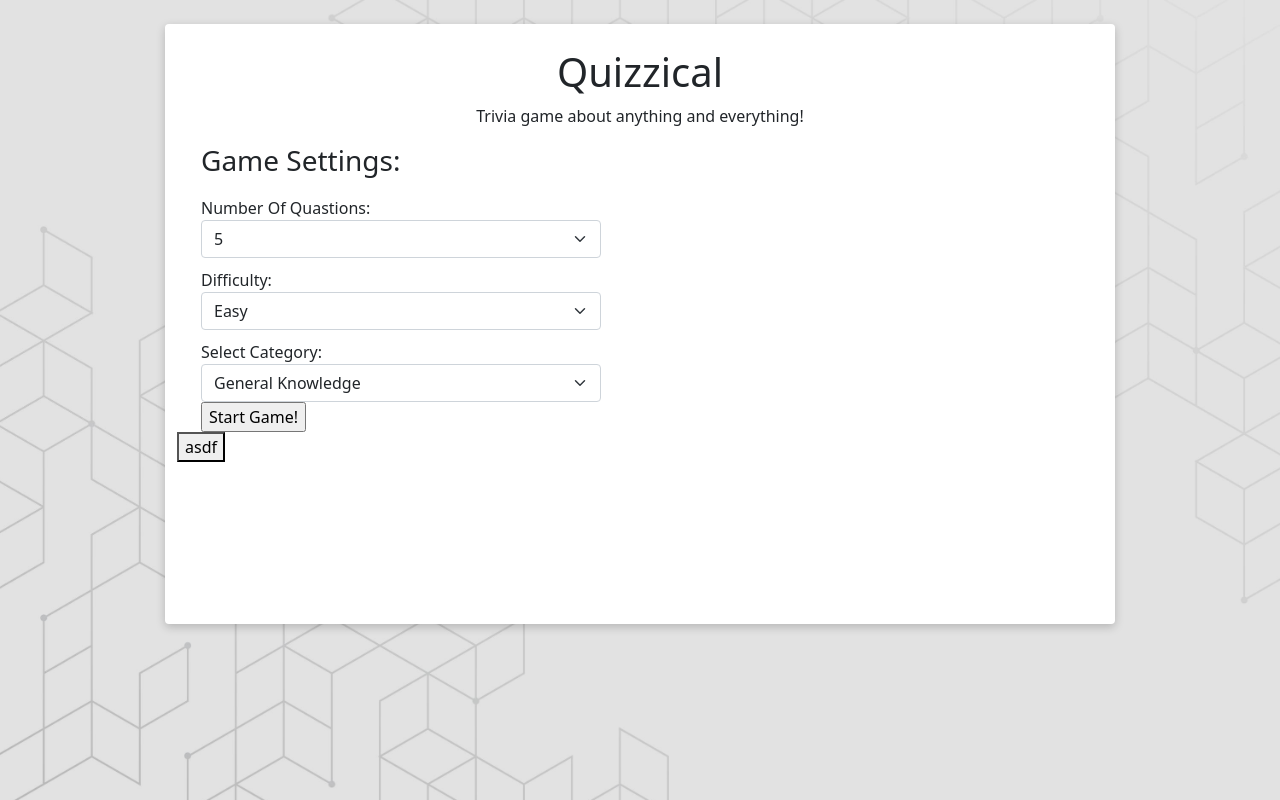
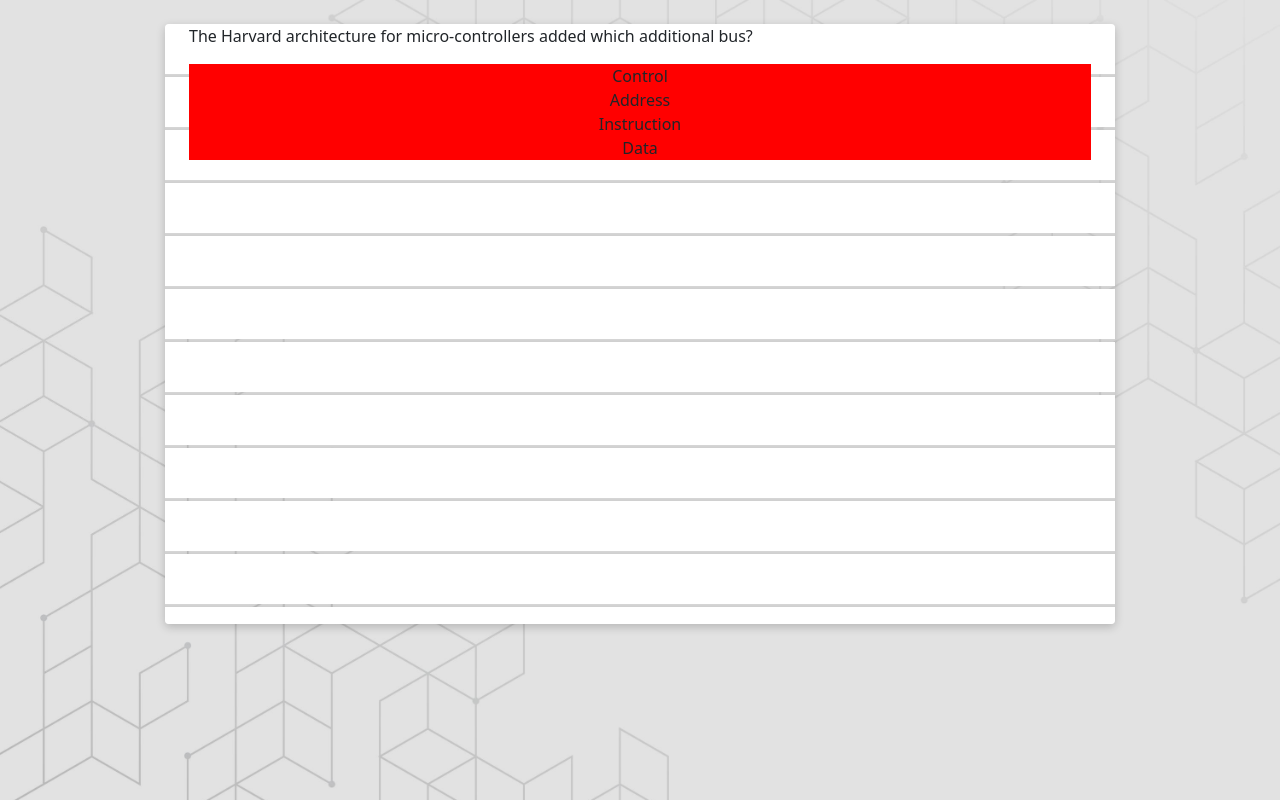
Before and after one commit to newohtwo/Quizzical, a React (Create React App) app: page / in a window 1280 px wide. Built offline with nearby package versions, Linux system fonts and the light colour scheme.

Commit message:
creating quastion functionality and testing selection toggle using mock data

```diff
--- a/package.json
+++ b/package.json
@@ -8,6 +8,7 @@
     "@testing-library/user-event": "^13.5.0",
     "axios": "^0.26.0",
     "bootstrap": "^5.1.3",
+    "nanoid": "^3.2.0",
     "react": "^17.0.2",
     "react-dom": "^17.0.2",
     "react-scripts": "5.0.0",
--- a/src/App.css
+++ b/src/App.css
@@ -7,15 +7,26 @@
   background-blend-mode: multiply;
 }
 .game-setting-select {
-  width: 400px;
-  margin-top: 10px;
+  width: 500px;
+  margin-top: 18px;
 }
 
 .page {
-  background-color: white;
   box-shadow: 0 3px 10px rgb(0 0 0 / 0.2);
   width: 950px;
   height: 600px;
+  background-size: 50px 53px;
+  background-image: repeating-linear-gradient(
+    0deg,
+    #00000015,
+    #0000000e 2.5px,
+    #ffffff 2.5px,
+    #ffffff
+  );
+}
+
+.start-btn {
+  padding: 3px 20px 3px 20px;
 }
 
 @media only screen and (max-width: 600px) {
--- a/src/App.js
+++ b/src/App.js
@@ -1,11 +1,12 @@
 import './App.css';
 import IntroductionPage from './components/IntroductionPage';
+import TriviaQuastions from './components/TriviaQuastions';
 import react from 'react';
 import axios from 'axios';
 
 function App() {
   const [triviaQuastions, setTriviaQuastions] = react.useState();
-  const [gameChoice, setGameChoice] = react.useState(false);
+  const [showSettings, setShowSettings] = react.useState(true);
 
   function createApiCall(userPrefrences) {
     console.log(userPrefrences);
@@ -15,19 +16,21 @@
   //TODO FIND A WAY TO USE THE GOTTEN DATA INTO THE NEXT PAGE OF THE APP
   //SHOW THE DATA IN A QUASTION AND ANSWER WAY ,
   //SHOW CORRECT AND INCORRECT ANSWERS
+
   async function fetchTrivia(url) {
     const response = await axios.get(url);
     setTriviaQuastions(response.data.results);
+    toggleShowSettings();
   }
 
-  function test() {
-    console.log(triviaQuastions);
+  function toggleShowSettings() {
+    setShowSettings((oldSate) => !oldSate);
   }
 
   return (
     <div className="App container page rounded  mt-4">
-      {!gameChoice && <IntroductionPage createApiCall={createApiCall} />}
-      <button onClick={test}>asdf</button>
+      {!showSettings && <IntroductionPage createApiCall={createApiCall} />}
+      {showSettings && <TriviaQuastions />}
     </div>
   );
 }
--- a/src/components/IntroductionPage.js
+++ b/src/components/IntroductionPage.js
@@ -38,7 +38,7 @@
         <p>Trivia game about anything and everything!</p>
       </div>
 
-      <div className=" container">
+      <div className="container ms-5  fw-bold">
         <h3>Game Settings:</h3>
         <div>
           <label className="game-setting-select">
@@ -85,6 +85,7 @@
         </div>
 
         <input
+          className="start-btn mt-2 fw-bold"
           type="submit"
           value="Start Game!"
           onClick={() => props.createApiCall(form)}
--- /dev/null
+++ b/src/components/Quastion.js
@@ -0,0 +1,34 @@
+import react from 'react';
+import SelectButton from './SelectButton';
+import { nanoid } from 'nanoid';
+
+export default function Quastion(props) {
+  //randomize array indexes
+  function shuffleArray(array) {
+    const tempArray = array;
+    for (var i = tempArray.length - 1; i > 0; i--) {
+      var j = Math.floor(Math.random() * (i + 1));
+      var temp = tempArray[i];
+      tempArray[i] = tempArray[j];
+      tempArray[j] = temp;
+    }
+    return tempArray;
+  }
+
+  function answers() {
+    const answers = shuffleArray([
+      ...props.incorrectAnswer,
+      props.correctAnswer,
+    ]);
+
+    return answers.map((answer) => {
+      return <SelectButton key={nanoid()} answer={answer} isSelected={false} />;
+    });
+  }
+  return (
+    <div className="container">
+      <p>{props.quastion}</p>
+      {answers()}
+    </div>
+  );
+}
--- /dev/null
+++ b/src/components/SelectButton.js
@@ -0,0 +1,13 @@
+import react from 'react';
+
+export default function SelectButton(props) {
+  const style = {
+    backgroundColor: props.isSelected ? 'blue' : 'red',
+  };
+
+  return (
+    <div className="container text-center select-button" style={style}>
+      <span>{props.answer}</span>
+    </div>
+  );
+}
--- /dev/null
+++ b/src/components/TriviaQuastions.js
@@ -0,0 +1,25 @@
+import react from 'react';
+import Quastion from './Quastion';
+import data from './tempData';
+import { nanoid } from 'nanoid';
+export default function triviaQuastions(props) {
+  console.log(data);
+  return (
+    <div>
+      <Quastion
+        key={nanoid()}
+        incorrectAnswer={data.results[0].incorrect_answers}
+        correctAnswer={data.results[0].correct_answer}
+        quastion={data.results[0].question}
+      ></Quastion>
+    </div>
+  );
+}
+
+//TODO make the select only 1 option to work, also style it abit to be button looking like and cricrly
+//make it so u can select the asnwer and know what is selected
+//generate 5 quastins on the page and style them to look nice
+//test api call on the quastions
+//test if then u can figure out what is wrong and right
+//style it more
+//add page flipping functionaliy?
--- /dev/null
+++ b/src/components/tempData.js
@@ -0,0 +1,105 @@
+const arr = {
+  response_code: 0,
+  results: [
+    {
+      category: 'Science: Computers',
+      type: 'multiple',
+      difficulty: 'hard',
+      question:
+        'The Harvard architecture for micro-controllers added which additional bus?',
+      correct_answer: 'Instruction',
+      incorrect_answers: ['Address', 'Data', 'Control'],
+    },
+    {
+      category: 'Science: Computers',
+      type: 'multiple',
+      difficulty: 'hard',
+      question:
+        'Who is the original author of the realtime physics engine called PhysX?',
+      correct_answer: 'NovodeX',
+      incorrect_answers: ['Ageia', 'Nvidia', 'AMD'],
+    },
+    {
+      category: 'Science: Computers',
+      type: 'multiple',
+      difficulty: 'hard',
+      question: 'Which data structure does FILO apply to?',
+      correct_answer: 'Stack',
+      incorrect_answers: ['Queue', 'Heap', 'Tree'],
+    },
+    {
+      category: 'Science: Computers',
+      type: 'multiple',
+      difficulty: 'hard',
+      question:
+        'Which of the following is the oldest of these computers by release date?',
+      correct_answer: 'TRS-80',
+      incorrect_answers: ['Commodore 64', 'ZX Spectrum', 'Apple 3'],
+    },
+    {
+      category: 'Science: Computers',
+      type: 'multiple',
+      difficulty: 'hard',
+      question:
+        'What is the name of the process that sends one qubit of information using two bits of classical information?',
+      correct_answer: 'Quantum Teleportation',
+      incorrect_answers: [
+        'Super Dense Coding',
+        'Quantum Entanglement',
+        'Quantum Programming',
+      ],
+    },
+    {
+      category: 'Science: Computers',
+      type: 'multiple',
+      difficulty: 'hard',
+      question:
+        'What was the first company to use the term &quot;Golden Master&quot;?',
+      correct_answer: 'Apple',
+      incorrect_answers: ['IBM', 'Microsoft', 'Google'],
+    },
+    {
+      category: 'Science: Computers',
+      type: 'multiple',
+      difficulty: 'hard',
+      question:
+        'Released in 2001, the first edition of Apple&#039;s Mac OS X operating system (version 10.0) was given what animal code name?',
+      correct_answer: 'Cheetah',
+      incorrect_answers: ['Puma', 'Tiger', 'Leopard'],
+    },
+    {
+      category: 'Science: Computers',
+      type: 'multiple',
+      difficulty: 'hard',
+      question: 'What vulnerability ranked #1 on the OWASP Top 10 in 2013?',
+      correct_answer: 'Injection ',
+      incorrect_answers: [
+        'Broken Authentication',
+        'Cross-Site Scripting',
+        'Insecure Direct Object References',
+      ],
+    },
+    {
+      category: 'Science: Computers',
+      type: 'multiple',
+      difficulty: 'hard',
+      question: 'What was the name of the first Bulgarian personal computer?',
+      correct_answer: 'IMKO-1',
+      incorrect_answers: ['Pravetz 82', 'Pravetz 8D', 'IZOT 1030'],
+    },
+    {
+      category: 'Science: Computers',
+      type: 'multiple',
+      difficulty: 'hard',
+      question:
+        'Which of these Cherry MX mechanical keyboard switches is both tactile and clicky?',
+      correct_answer: 'Cherry MX Blue',
+      incorrect_answers: [
+        'Cherry MX Black',
+        'Cherry MX Red',
+        'Cherry MX Brown',
+      ],
+    },
+  ],
+};
+export default arr;
```
Also changed, not shown: src/components/Quastions.js (deleted), 1 other file (tests, documents, lock files or other folders).
